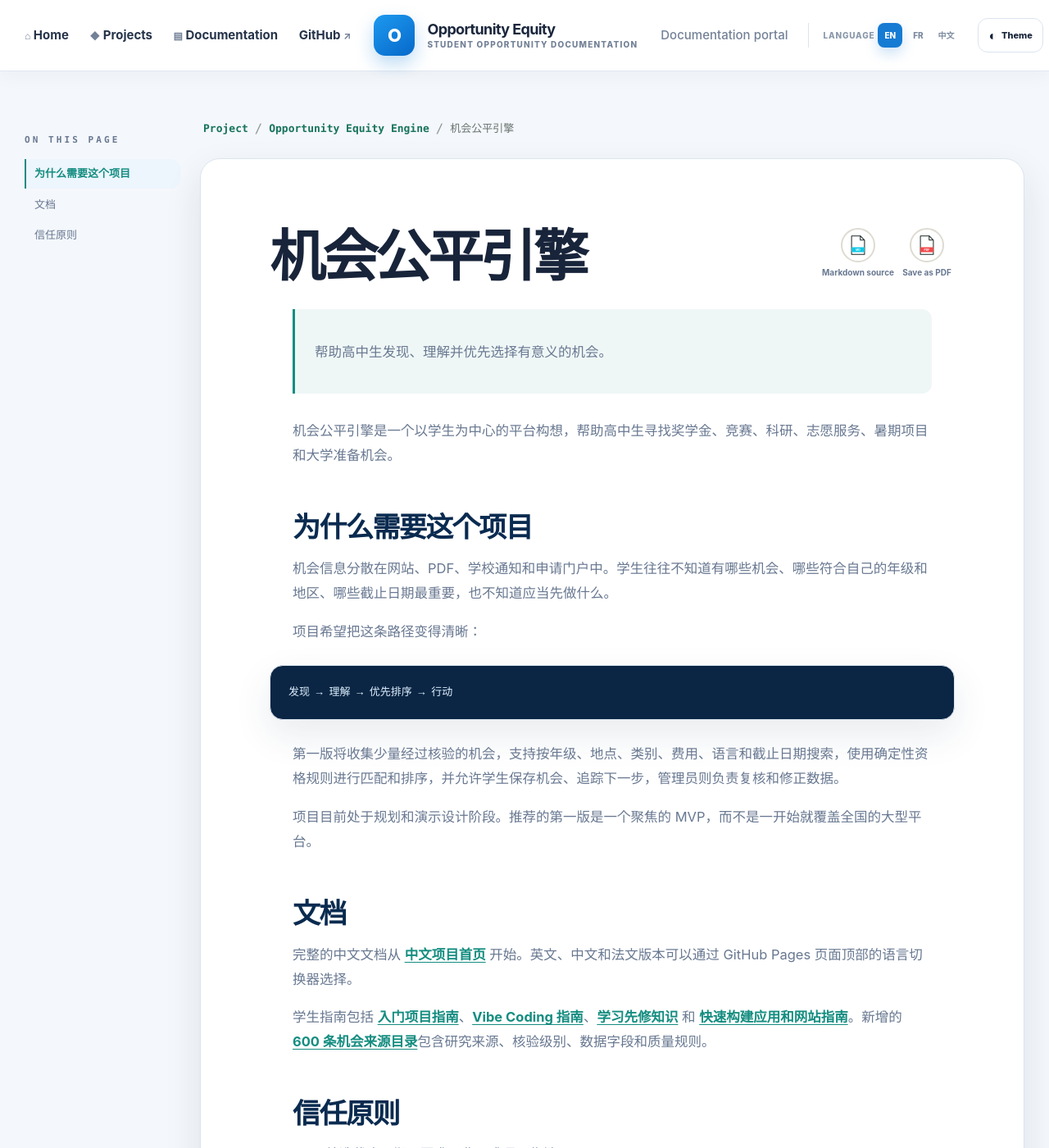
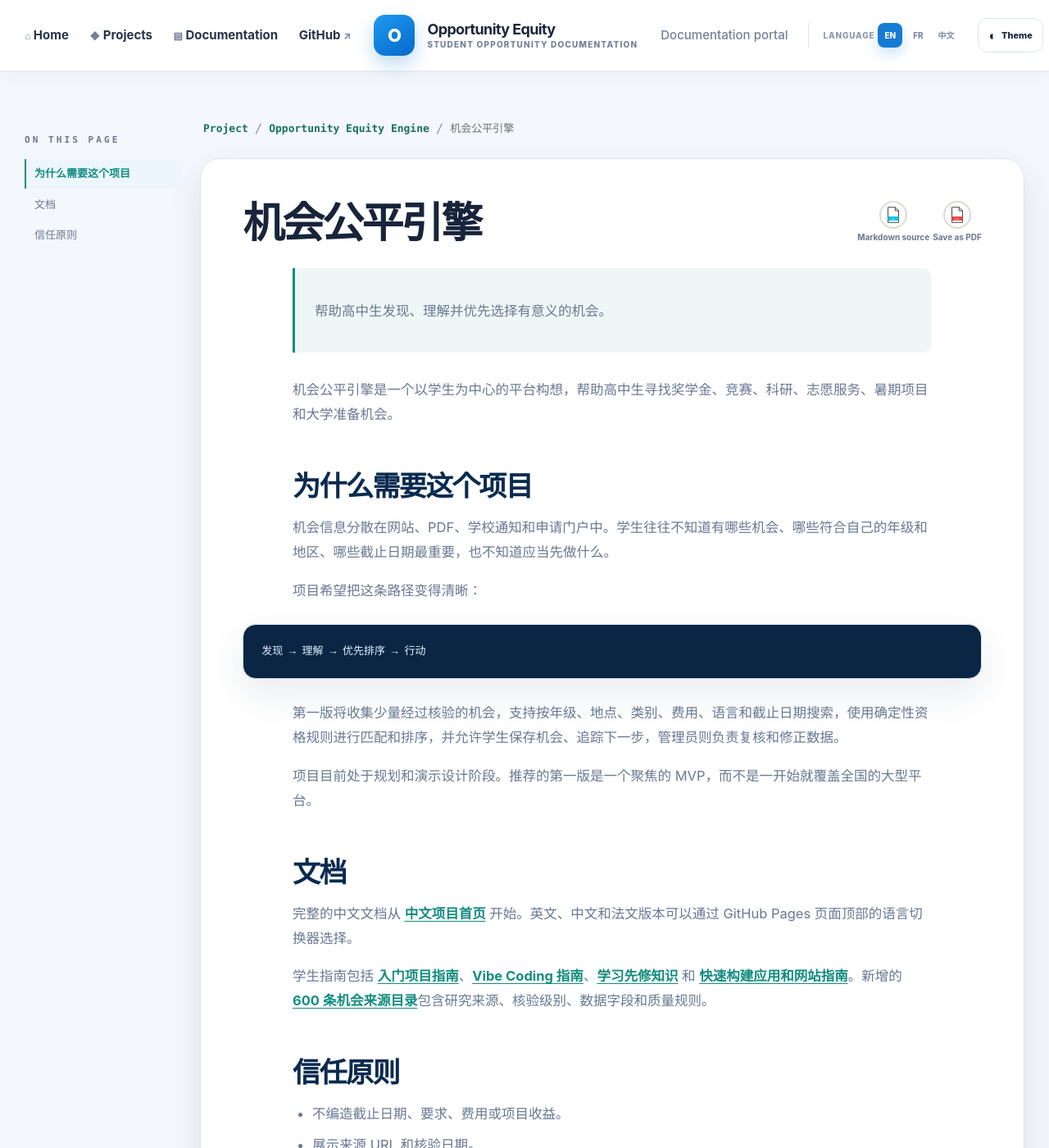
Before and after one commit to andyxuan2010/OpportunityEquityEngine, a Jekyll site: the page built from README.CN.md, in a window 1280 px wide and 1400 px high. Shown: the whole window at 82% size. Built offline with Jekyll 4.4.1, drawn with Linux system fonts in a browser that asks for light colours; our own code applies the rules of GitHub Pages for plain Markdown files.

Commit message:
Tighten document layout controls

```diff
--- a/assets/css/style.scss
+++ b/assets/css/style.scss
@@ -262,15 +262,15 @@ button { font: inherit; }
   width: min(100%, 1050px);
   display: flex;
   align-items: center;
-  gap: 6px;
+  gap: 4px;
   margin: 0 0 18px;
 }
 .document-action {
-  min-width: 68px;
+  min-width: 58px;
   display: inline-flex;
   flex-direction: column;
   align-items: center;
-  gap: 6px;
+  gap: 4px;
   padding: 0;
   border: 0;
   color: var(--muted);
@@ -280,8 +280,8 @@ button { font: inherit; }
 }
 .document-action:hover, .document-action:focus-visible { color: var(--blue); }
 .file-icon {
-  width: 42px;
-  height: 42px;
+  width: 34px;
+  height: 34px;
   display: grid;
   place-items: center;
   border: 2px solid #dedbd2;
@@ -290,16 +290,16 @@ button { font: inherit; }
   transition: transform .2s ease, border-color .2s ease, box-shadow .2s ease;
 }
 .document-action:hover .file-icon, .document-action:focus-visible .file-icon { transform: translateY(-2px); border-color: currentColor; box-shadow: 0 8px 18px rgba(31, 57, 88, .12); }
-.file-icon svg { width: 22px; height: 26px; overflow: visible; }
+.file-icon svg { width: 18px; height: 22px; overflow: visible; }
 .file-icon path { fill: white; stroke: #1d2927; stroke-width: 3; stroke-linejoin: round; }
 .file-icon path + path { fill: none; }
 .file-icon rect { stroke: none; }
-.file-icon text { fill: white; font-family: Arial, sans-serif; font-size: 10px; font-weight: 800; text-anchor: middle; }
+.file-icon text { fill: white; font-family: Arial, sans-serif; font-size: 8px; font-weight: 800; text-anchor: middle; }
 .file-icon-md rect { fill: #13c7e5; }
 .file-icon-pdf rect { fill: #f2484b; }
 .document-action-label { color: currentColor; font-size: 10px; font-weight: 750; line-height: 1.2; white-space: nowrap; }
-.document-content { width: 100%; position: relative; margin: 0; padding: clamp(36px, 7vw, 84px); border: 1px solid var(--line); border-radius: var(--panel-radius); background: var(--surface); box-shadow: var(--shadow); }
-.document-content > .document-actions { position: absolute; top: clamp(36px, 7vw, 84px); right: clamp(36px, 7vw, 84px); width: auto; margin: 0; }
+.document-content { width: 100%; position: relative; margin: 0; padding: clamp(28px, 4vw, 56px); border: 1px solid var(--line); border-radius: var(--panel-radius); background: var(--surface); box-shadow: var(--shadow); }
+.document-content > .document-actions { position: absolute; top: clamp(28px, 4vw, 56px); right: clamp(28px, 4vw, 56px); width: auto; margin: 0; }
 .document-content > h1,
 .document-content > h2,
 .document-content > h3,
@@ -312,8 +312,8 @@ button { font: inherit; }
 .document-content > table,
 .document-content > details,
 .document-content > hr { width: min(var(--reading-width), 100%); margin-inline: auto; }
-.document-content > h1:first-of-type { padding-right: 170px; }
-.document-content h1 { margin: 0 0 20px; color: var(--ink); font-size: clamp(42px, 5.5vw, 68px); letter-spacing: -.055em; line-height: 1.02; }
+.document-content > h1:first-of-type { padding-right: 132px; }
+.document-content h1 { margin: 0 0 20px; color: var(--ink); font-size: clamp(34px, 4vw, 54px); letter-spacing: -.055em; line-height: 1.02; }
 .document-content h2 { margin: 54px auto 14px; color: var(--navy); font-size: clamp(25px, 3vw, 34px); letter-spacing: -.045em; line-height: 1.1; }
 .document-content h3 { margin: 30px auto 12px; color: var(--navy); font-size: clamp(20px, 2.3vw, 28px); letter-spacing: -.035em; line-height: 1.15; }
 .document-content h2, .document-content h3, .document-content h4 { scroll-margin-top: 112px; }
@@ -405,14 +405,14 @@ button { font: inherit; }
   .document-toc-nav { display: flex; max-height: 166px; gap: 1px; }
   .document-toc-link { padding-block: 7px; font-size: 12px; }
   .document-breadcrumb { gap: 5px; margin-bottom: 16px; padding-inline: 0; font-size: 12px; }
-  .document-actions { gap: 8px; margin-bottom: 14px; }
+  .document-actions { gap: 6px; margin-bottom: 14px; }
   .document-content > .document-actions { position: static; width: 100%; margin-bottom: 20px; }
   .document-content > h1:first-of-type { padding-right: 0; }
-  .document-action { min-width: 62px; }
-  .file-icon { width: 38px; height: 38px; }
-  .file-icon svg { width: 20px; height: 24px; }
+  .document-action { min-width: 54px; }
+  .file-icon { width: 32px; height: 32px; }
+  .file-icon svg { width: 17px; height: 21px; }
   .document-action-label { font-size: 8px; }
-  .document-content { padding: 30px 22px; border-radius: 20px; }
+  .document-content { padding: 24px 18px; border-radius: 20px; }
   .document-content p, .document-content li { font-size: 16px; }
   .document-related { margin-top: 26px; }
   .document-related-header { align-items: flex-start; flex-direction: column; gap: 6px; }
```
